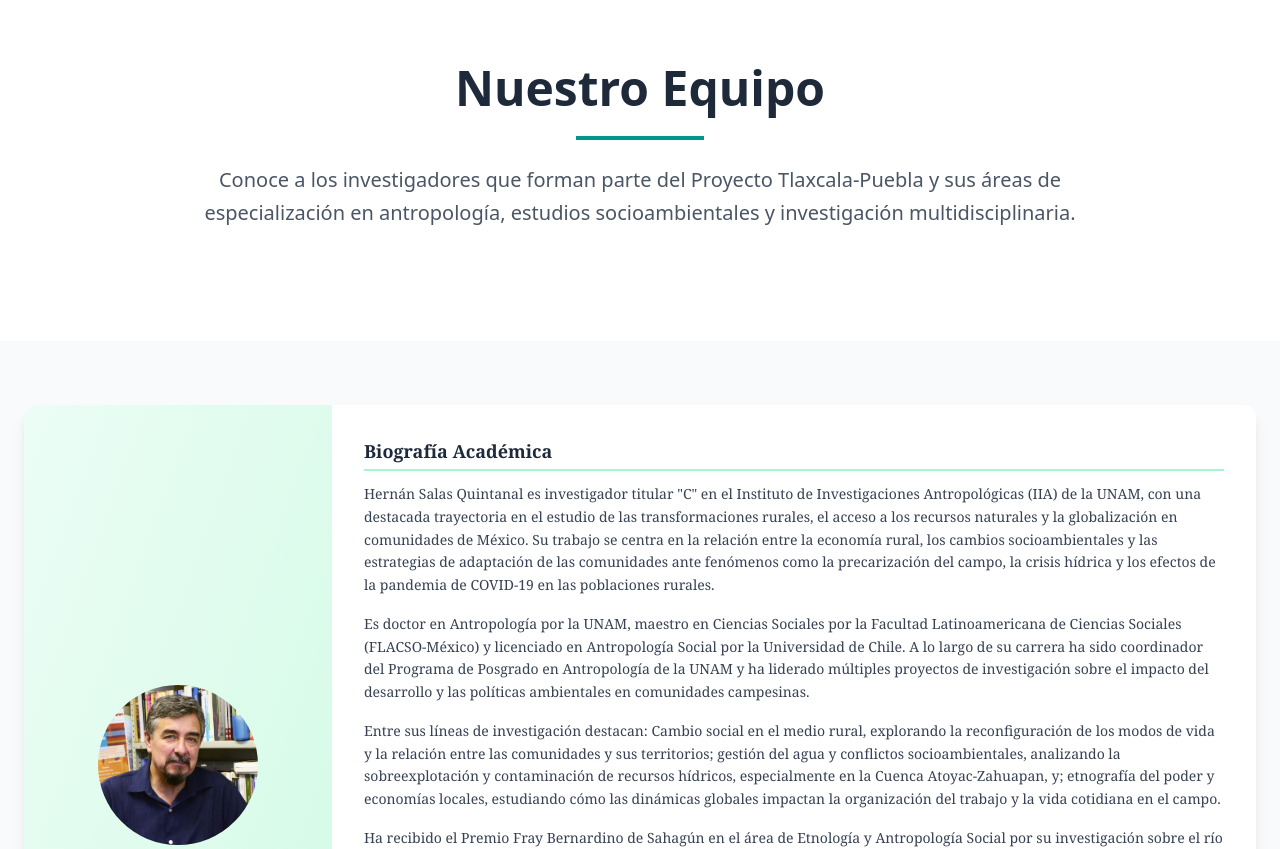
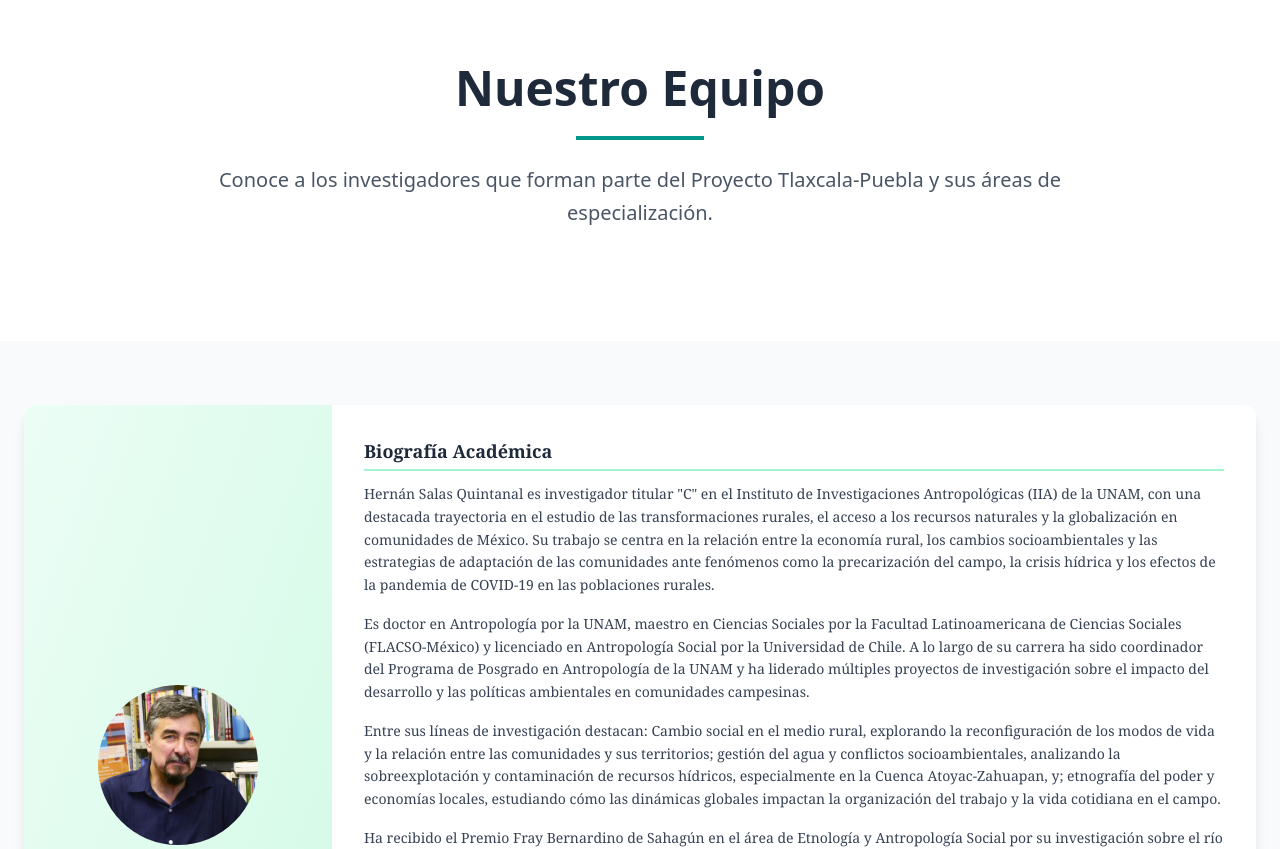
Before and after one commit to proyecto-tlaxcala-puebla/site, a SvelteKit app: page /equipo in a window 1280 px wide. Shown: the top 849 px of the page. Built offline with nearby package versions, Linux system fonts and the light colour scheme.

Commit message:
feat: simplify team introduction text on the team page

```diff
--- a/src/routes/equipo/+page.svelte
+++ b/src/routes/equipo/+page.svelte
@@ -17,7 +17,7 @@
       <h1 class="text-5xl font-bold text-gray-800 mb-6">Nuestro Equipo</h1>
       <div class="w-32 h-1 bg-teal-600 mx-auto mb-6"></div>
       <p class="text-xl text-gray-600 max-w-4xl mx-auto leading-relaxed">
-        Conoce a los investigadores que forman parte del Proyecto Tlaxcala-Puebla y sus áreas de especialización en antropología, estudios socioambientales y investigación multidisciplinaria.
+        Conoce a los investigadores que forman parte del Proyecto Tlaxcala-Puebla y sus áreas de especialización.
       </p>
     </div>
   </div>
```
